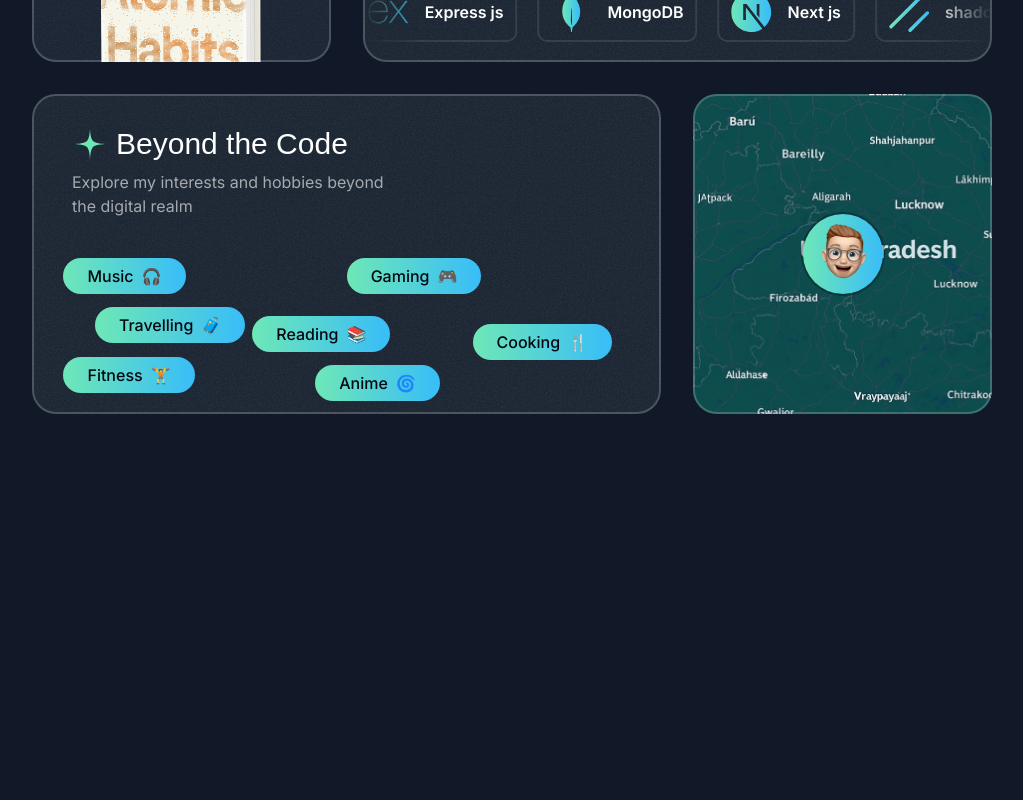
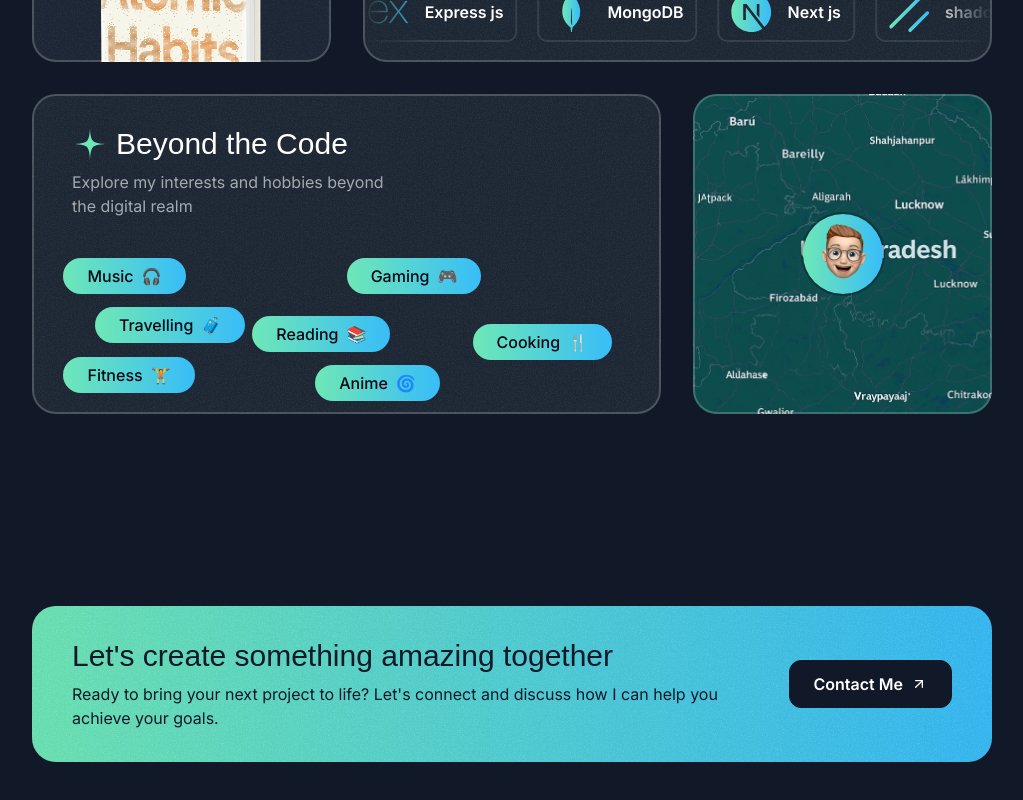
Before and after one commit to harrySentinel/Portfolio-v2, a Next.js app in the folder my-portfolio/: page / in a window 1280 px wide. Shown: the part 4470-5270 px from the top of the page, without its empty margins (128-1151 px from the left). Before the commit the page ends 4996 px from the top, so only its background shows below. Built offline with nearby package versions, Linux system fonts and the light colour scheme; a web font is replaced by a local one.

Commit message:
Contact Section Completed

```diff
--- a/my-portfolio/src/app/page.js
+++ b/my-portfolio/src/app/page.js
@@ -5,6 +5,7 @@
 import { TestimonialsSection } from "@/sections/Testimonials"
 import "./globals.css";
 import { AboutSection } from "@/sections/About";
+import { ContactSection } from "@/sections/Contact";
 
 
 export default function Home() {
@@ -16,6 +17,7 @@
      <TapeSection />
      <TestimonialsSection />
      <AboutSection />
+     <ContactSection />
     </div>
   );
 }
--- a/my-portfolio/src/sections/Contact.jsx
+++ b/my-portfolio/src/sections/Contact.jsx
@@ -0,0 +1,28 @@
+import ArrowUpRightIcon from '@/assets/icons/arrow-up-right.svg';
+import grainImage from '@/assets/images/grain.jpg';
+
+export const ContactSection = () => {
+    return (
+    <div className='py-16 pt-12 lg:py-24 lg:pt-20'>
+        <div className='container'>
+        <div className='bg-gradient-to-r from-emerald-300 to-sky-400 text-gray-900 py-8 px-10 rounded-3xl text-center md:text-left relative overflow-hidden z-0'>
+        <div className='absolute inset-0 opacity-5 -z-10' style ={{
+            backgroundImage: `url(${grainImage.src})`,
+        }}></div>
+        <div className='flex flex-col md:flex-row gap-8 md:gap-16 items-center'>
+         <div>
+        <h2 className='font-serif text-2xl md:text-3xl'>Let's create something amazing together</h2>
+        <p className='text-sm md:text-base mt-2'>Ready to bring your next project to life? Let's connect and discuss how I can help you achieve your goals.</p>
+        </div>
+        <div>
+        <button className='text-white bg-gray-900 inline-flex items-center px-6 h-12 rounded-xl gap-2 w-max border border-gray-900'>
+            <span className='font-semibold'>Contact Me</span>
+            <ArrowUpRightIcon className="size-4" />
+        </button>
+              </div>
+           </div>
+        </div>
+    </div>
+    </div>
+    );
+};
```
